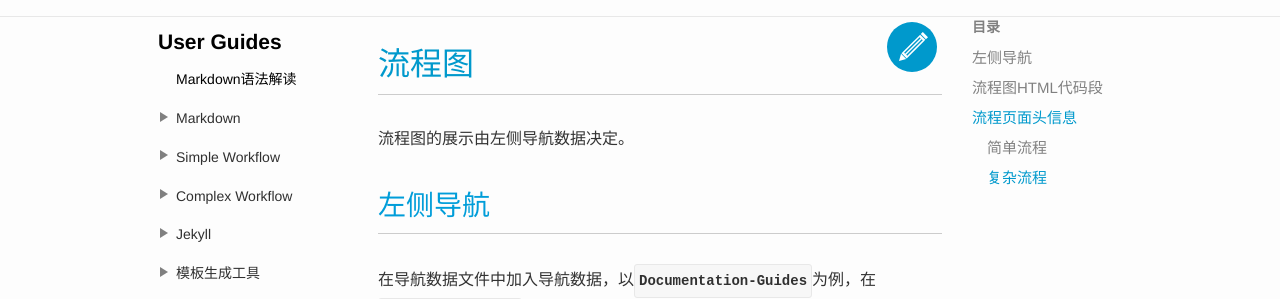
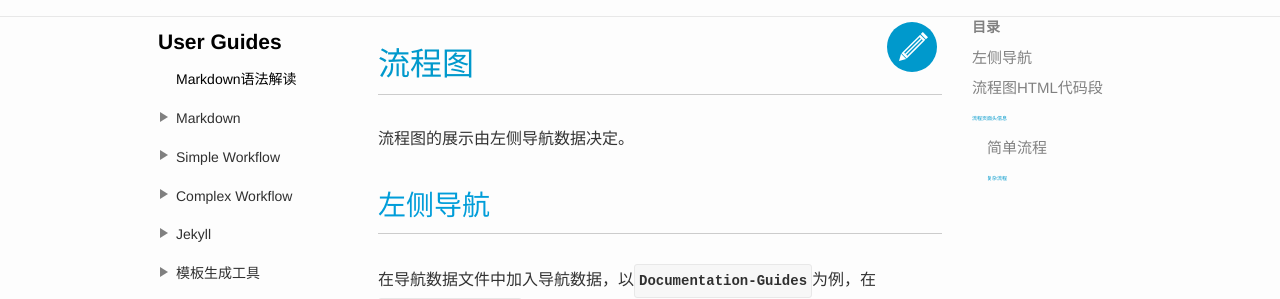
Before and after one commit to pnpdjie/pnpdjie.github.io, a Jekyll site: the page built from docs/guides/markdown/workflow.md, in a window 1280 px wide. Shown: the part 214-513 px from the top of the page. Built offline with Jekyll 4.4.1, drawn with Linux system fonts in a browser that asks for light colours; cached includes are drawn as plain includes.

Commit message:
Update _base.sass

```diff
--- a/_sass/_base.sass
+++ b/_sass/_base.sass
@@ -295,6 +295,7 @@ button
     li.active > a
       color: #09c
       display: block
+      font-size: 5px
 
     a
       position: relative
```
